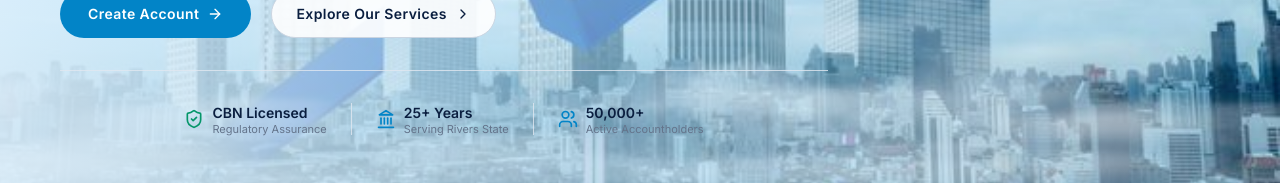
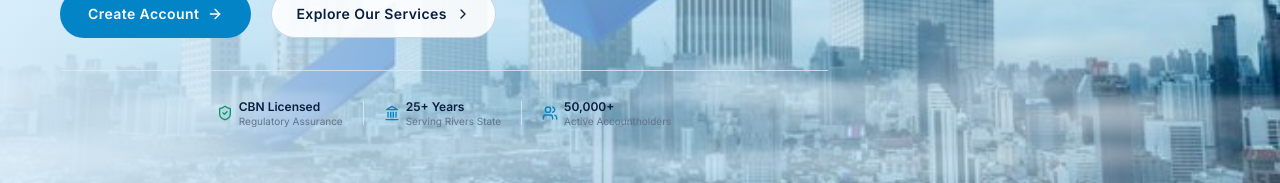
Before and after one commit to netxplora/Rimabank, a React (Vite) app: page / in a window 1280 px wide. Shown: the part 617-800 px from the top of the page. Built offline with nearby package versions, Linux system fonts and the light colour scheme; no server answers; the database is empty; the HTML template or start-up script is replaced by a standard one.

Commit message:
Update HeroSection.tsx

```diff
--- a/src/components/home/HeroSection.tsx
+++ b/src/components/home/HeroSection.tsx
@@ -82,38 +82,38 @@ export function HeroSection() {
           </div>
 
           {/* Grounded Institutional Metrics — centered horizontal strip on all screen sizes */}
-          <div className="pt-6 sm:pt-8 border-t border-slate-200/80 flex flex-row items-center justify-center gap-0 text-[#0a1e3f] w-full">
+          <div className="pt-5 sm:pt-7 border-t border-slate-200/80 flex flex-row items-center justify-center gap-0 text-[#0a1e3f] w-full overflow-hidden">
 
             {/* Metric 1 */}
-            <div className="flex items-center gap-2 px-4 sm:px-6 shrink-0">
-              <ShieldCheck className="h-4 w-4 sm:h-5 sm:w-5 text-emerald-600 shrink-0" />
+            <div className="flex items-center gap-1.5 px-3 sm:px-5 shrink-0">
+              <ShieldCheck className="h-3.5 w-3.5 sm:h-4 sm:w-4 text-emerald-600 shrink-0" />
               <div className="flex flex-col leading-tight min-w-0">
-                <span className="text-[11px] sm:text-sm font-semibold text-[#0a1e3f] whitespace-nowrap">CBN Licensed</span>
-                <span className="text-[9px] sm:text-[11px] text-slate-500 font-normal whitespace-nowrap">Regulatory Assurance</span>
+                <span className="text-[10px] sm:text-xs font-semibold text-[#0a1e3f] whitespace-nowrap">CBN Licensed</span>
+                <span className="text-[9px] sm:text-[10px] text-slate-500 font-normal whitespace-nowrap">Regulatory Assurance</span>
               </div>
             </div>
 
             {/* Divider */}
-            <div className="h-8 w-px bg-slate-200/80 shrink-0" />
+            <div className="h-6 w-px bg-slate-200/80 shrink-0" />
 
             {/* Metric 2 */}
-            <div className="flex items-center gap-2 px-4 sm:px-6 shrink-0">
-              <Landmark className="h-4 w-4 sm:h-5 sm:w-5 text-[#0284c7] shrink-0" />
+            <div className="flex items-center gap-1.5 px-3 sm:px-5 shrink-0">
+              <Landmark className="h-3.5 w-3.5 sm:h-4 sm:w-4 text-[#0284c7] shrink-0" />
               <div className="flex flex-col leading-tight min-w-0">
-                <span className="text-[11px] sm:text-sm font-semibold text-[#0a1e3f] whitespace-nowrap">{hero?.ratingScore || "25+ Years"}</span>
-                <span className="text-[9px] sm:text-[11px] text-slate-500 font-normal whitespace-nowrap">{hero?.ratingLabel || "Serving Rivers State"}</span>
+                <span className="text-[10px] sm:text-xs font-semibold text-[#0a1e3f] whitespace-nowrap">{hero?.ratingScore || "25+ Years"}</span>
+                <span className="text-[9px] sm:text-[10px] text-slate-500 font-normal whitespace-nowrap">{hero?.ratingLabel || "Serving Rivers State"}</span>
               </div>
             </div>
 
             {/* Divider */}
-            <div className="h-8 w-px bg-slate-200/80 shrink-0" />
+            <div className="h-6 w-px bg-slate-200/80 shrink-0" />
 
             {/* Metric 3 */}
-            <div className="flex items-center gap-2 px-4 sm:px-6 shrink-0">
-              <Users className="h-4 w-4 sm:h-5 sm:w-5 text-[#0284c7] shrink-0" />
+            <div className="flex items-center gap-1.5 px-3 sm:px-5 shrink-0">
+              <Users className="h-3.5 w-3.5 sm:h-4 sm:w-4 text-[#0284c7] shrink-0" />
               <div className="flex flex-col leading-tight min-w-0">
-                <span className="text-[11px] sm:text-sm font-semibold text-[#0a1e3f] whitespace-nowrap">{hero?.activeUsersCount || "50,000+"}</span>
-                <span className="text-[9px] sm:text-[11px] text-slate-500 font-normal whitespace-nowrap">{hero?.activeUsersLabel || "Active Accountholders"}</span>
+                <span className="text-[10px] sm:text-xs font-semibold text-[#0a1e3f] whitespace-nowrap">{hero?.activeUsersCount || "50,000+"}</span>
+                <span className="text-[9px] sm:text-[10px] text-slate-500 font-normal whitespace-nowrap">{hero?.activeUsersLabel || "Active Accountholders"}</span>
               </div>
             </div>
 
```
